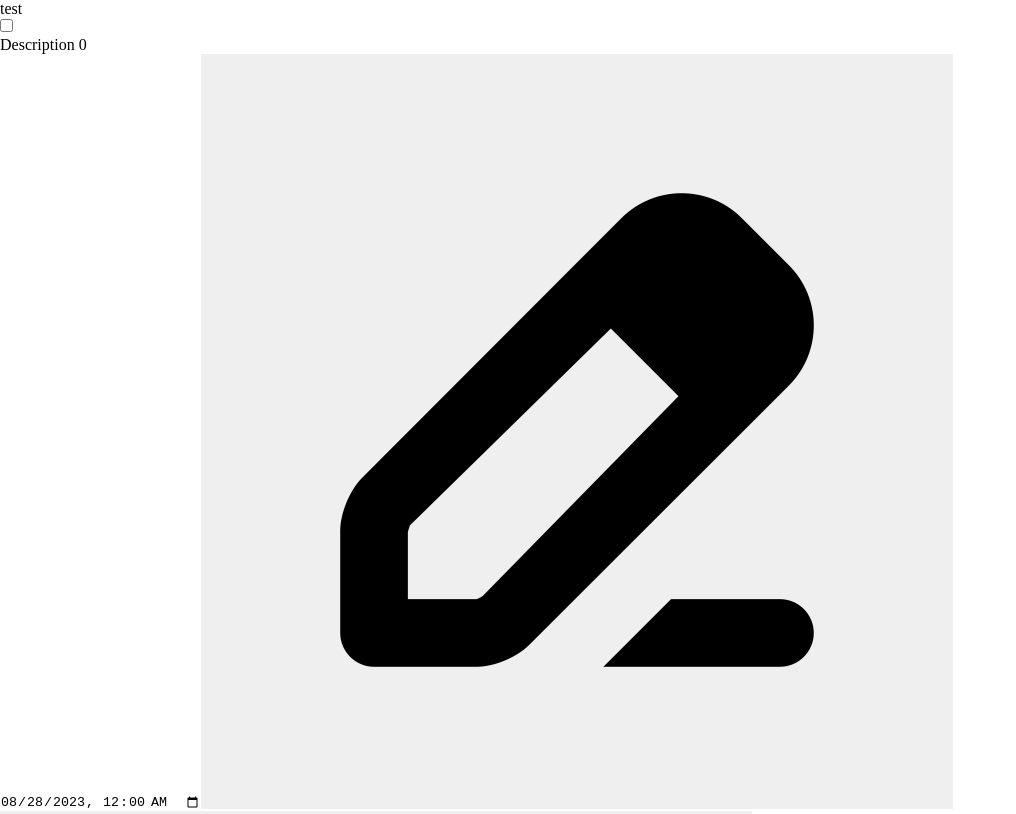
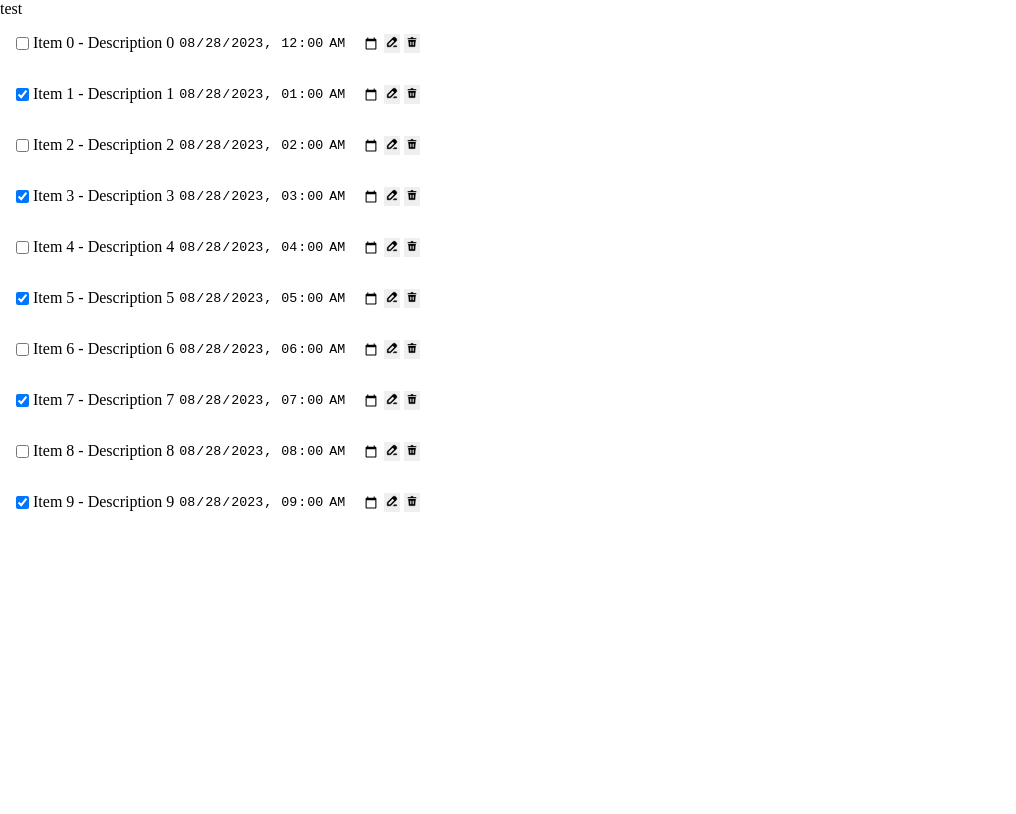
Before and after one commit to Xauzu/odin-todo-list, a website built with webpack: page src/index.html in a window 1280 px wide. Shown: the top 814 px of the page, without its empty margins (0-1016 px from the left). Built offline with nearby package versions, Linux system fonts and the light colour scheme.

Commit message:
Add missing todoItem information, add basic styling

```diff
--- a/src/style.css
+++ b/src/style.css
@@ -9,3 +9,14 @@ body {
     width: 100%;
     height: 100%;
 }
+
+.todoItem {
+    display: flex;
+    padding: 1rem;
+    gap: 4px;
+}
+
+.itemImg {
+    width: 1rem;
+    height: 1rem;
+}
--- a/src/todoItem.js
+++ b/src/todoItem.js
@@ -53,9 +53,14 @@ todoItem.prototype.createItemDisplay = function () {
     }
     displayItem.classList.add(classText);
 
+    // Name
+    const name = document.createElement('div');
+    name.textContent = this.getName();
+    displayItem.appendChild(name);
+
     // Description, Hidden until hover
     const description = document.createElement('div');
-    description.textContent = this.getDescription();
+    description.textContent = '- ' + this.getDescription();
     description.classList.add('huh');
     displayItem.appendChild(description);
 
@@ -72,7 +77,7 @@ todoItem.prototype.createItemDisplay = function () {
     const editButton = document.createElement('button');
     let editImg = new Image();
     editImg.src = edit;
-    editButton.classList.add('itemImg');
+    editImg.classList.add('itemImg');
     editButton.appendChild(editImg);
     displayItem.appendChild(editButton);
 
@@ -80,7 +85,7 @@ todoItem.prototype.createItemDisplay = function () {
     const deleteButton = document.createElement('button');
     let deleteImg = new Image();
     deleteImg.src = del;
-    editButton.classList.add('itemImg');
+    deleteImg.classList.add('itemImg');
     deleteButton.appendChild(deleteImg);
     displayItem.appendChild(deleteButton);
 
```
Also changed, not shown: dist/displayController.js, dist/index.js, dist/todoItem.js.
